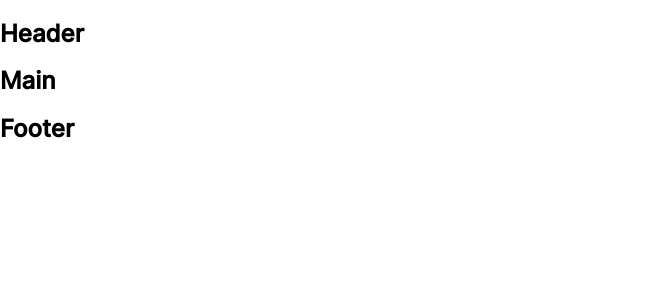
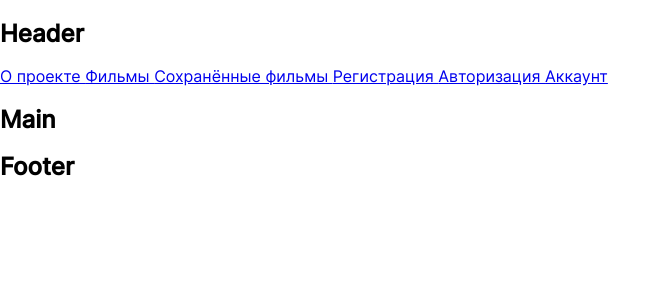
Before and after one commit to stvor/movies-explorer-frontend, a React (Create React App) app: page / in a window 1280 px wide. Shown: the top 300 px of the page, without its empty margins (0-667 px from the left). Built offline with nearby package versions, Linux system fonts and the light colour scheme.

Commit message:
feat: добавил ссылки в шапку для проверки роутинга

```diff
--- a/src/components/Header/Header.js
+++ b/src/components/Header/Header.js
@@ -1,9 +1,18 @@
 import React from 'react';
 import './Header.css';
+import { Link } from 'react-router-dom';
 
 function Header() {
   return (
-    <h2>Header</h2>
+    <header className="header">
+      <h2>Header</h2>
+      <Link to="/"> О проекте </Link>
+      <Link to="/movies"> Фильмы </Link>
+      <Link to="/saved-movies"> Сохранённые фильмы </Link>
+      <Link to="/signup"> Регистрация </Link>
+      <Link to="/signin"> Авторизация </Link>
+      <Link to="/profile"> Аккаунт </Link>
+    </header>
   );
 }
 
```
